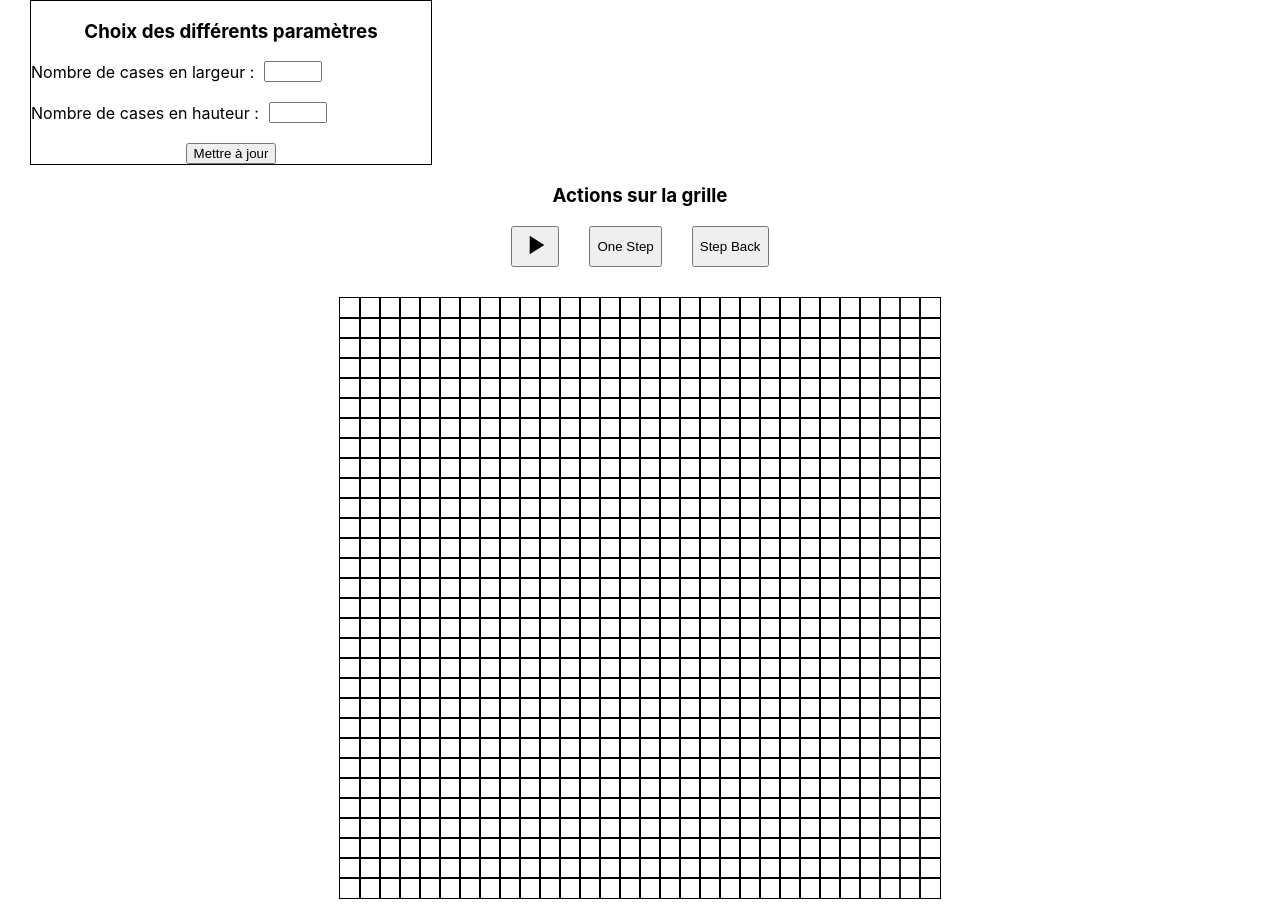
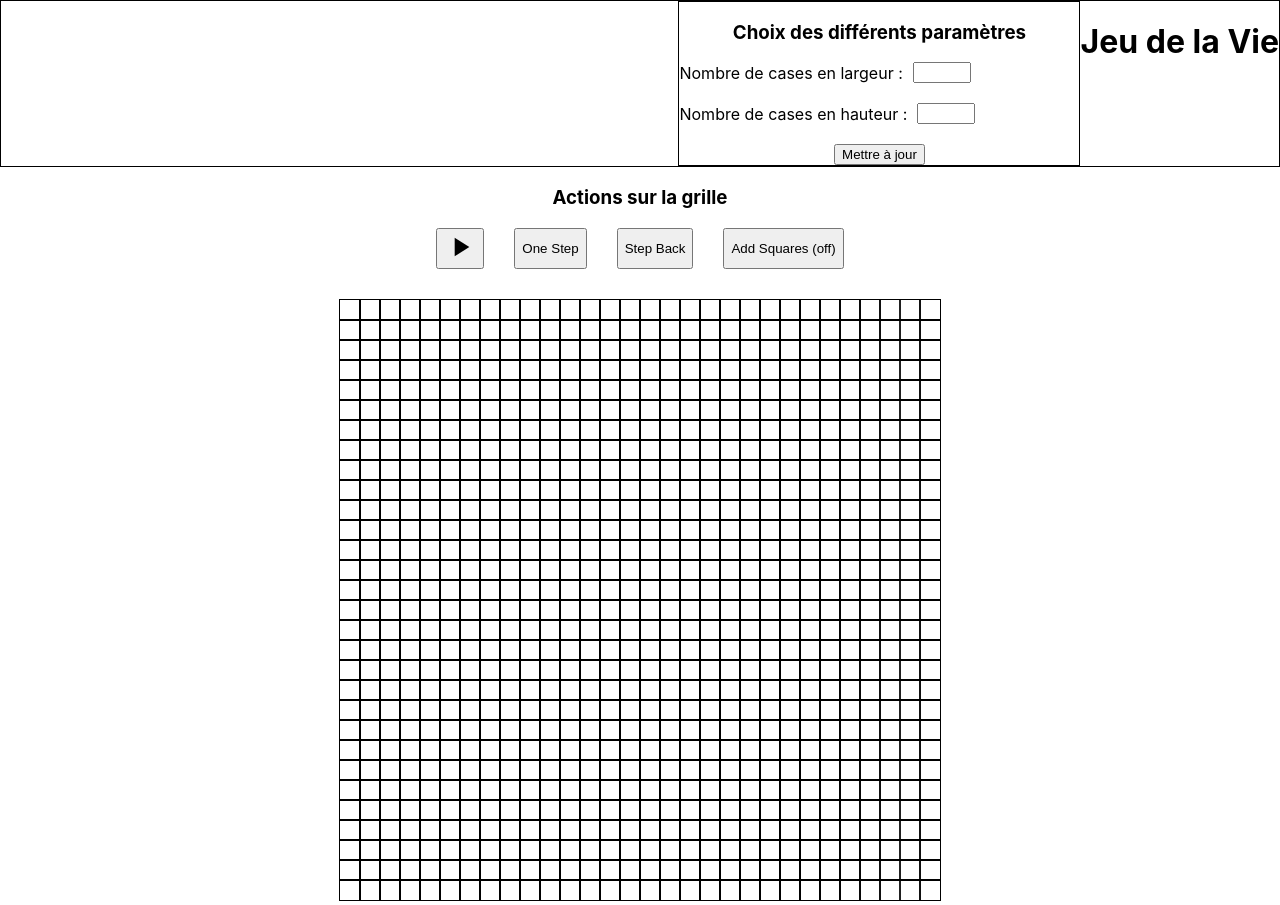
Before and after one commit to Corentin648/GameOfLifeWeb, a React (Create React App) app: page / in a window 1280 px wide. Built offline with nearby package versions, Linux system fonts and the light colour scheme.

Commit message:
ajout du bouton gérant l'ajout de cases

```diff
--- a/src/Quadrillage.js
+++ b/src/Quadrillage.js
@@ -18,7 +18,8 @@ class Quadrillage extends Component{
             changerCasesHauteur : '',   // nouveau nombre de cases en hauteur
             tailleCase : 20,   // taille d'une case
             start : false,   // la partie n'est pas lancée au départ
-            tailleChangee: false // indique si la taille de la grille vient d'être changée
+            tailleChangee: false, // indique si la taille de la grille vient d'être changée
+            addSquares: false   // indique si l'ajout de cases est activé
         }
 
         //localStorage.clear();
@@ -170,11 +171,12 @@ class Quadrillage extends Component{
         /* On ajoute le listener à la grille pour cliquer sur les cases */
         this.canvas.addEventListener('click', (event) => {
             event.stopPropagation();
+            if (this.state.addSquares) {
                 let input = event;
                 let canvasPosition = this.canvas.getBoundingClientRect();
                 let inputX = input.pageX - (canvasPosition.left + window.scrollX);
                 let inputY = input.pageY - (canvasPosition.top + window.scrollY);
-            let [i,j] = [Math.floor(inputX/this.state.tailleCase), Math.floor(inputY/this.state.tailleCase)];
+                let [i, j] = [Math.floor(inputX / this.state.tailleCase), Math.floor(inputY / this.state.tailleCase)];
                 if (this.matrice[i][j] === 0) {
                     this.pinceau.fillStyle = '#000000';
                     this.pinceau.fillRect(i * this.state.tailleCase + 1, j * this.state.tailleCase + 1, this.pinceau.canvas.width / this.state.casesLargeur - 2, this.pinceau.canvas.height / this.state.casesHauteur - 2);
@@ -183,6 +185,7 @@ class Quadrillage extends Component{
                     this.pinceau.fillStyle = '#FFFFFF';
                     this.pinceau.fillRect(i * this.state.tailleCase + 1, j * this.state.tailleCase + 1, this.pinceau.canvas.width / this.state.casesLargeur - 2, this.pinceau.canvas.height / this.state.casesHauteur - 2);
                     this.matrice[i][j] = 0;
+                }
             }
         }, false);
 
@@ -257,6 +260,21 @@ class Quadrillage extends Component{
         }
     }
 
+    handlerBoutonAddSquares = () => {
+        const bouton = document.getElementById("boutonAddSquares");
+        if (this.state.addSquares){
+            this.setState({
+                addSquares: false
+            })
+            bouton.textContent = "Add Squares (off)";
+        } else {
+            this.setState({
+                addSquares: true
+            })
+            bouton.textContent = "Add Squares (on)";
+        }
+    }
+
     handlerChangerTailleEcran = (event) => {
         const nouvelleLargeur = parseInt(this.state.changerCasesLargeur);
         const nouvelleHauteur = parseInt(this.state.changerCasesHauteur);
@@ -291,6 +309,8 @@ class Quadrillage extends Component{
     render(){
         return(
             <div>
+                <div style={{border: "1px solid black", display: "flex", flexDirection: "row-reverse"}}>
+                    <h1>Jeu de la Vie</h1>
                     <div style={{border: "1px solid black", marginLeft: "30px", display: "flex", flexDirection: "column", width: "400px"}}>
                         <h3>Choix des différents paramètres</h3>
                         <Form onSubmit={(event) => {this.handlerChangerTailleEcran(event); return false}}>
@@ -305,12 +325,14 @@ class Quadrillage extends Component{
                             <Button style={{marginTop: "20px"}} type="submit" variant="primary">Mettre à jour</Button>
                         </Form>
                     </div>
+                </div>
 
                 <h3>Actions sur la grille</h3>
                 <div style={{display: "flex", justifyContent: "center"}}>
                     <button onClick={() => this.handlerBoutonStart()}><Image id={"imagePlayButton"} src={require("./images/play_button.svg")} width={"32px"} height={"32px"}/></button>
                     <button style={{marginLeft: "30px"}} onClick={() => this.handlerBoutonOneStep()}>One Step</button>
                     <button style={{marginLeft: "30px"}} onClick={() => this.handlerBoutonStepBack()}>Step Back</button>
+                    <button id={"boutonAddSquares"} style={{marginLeft: "30px"}} onClick={() => this.handlerBoutonAddSquares()}>Add Squares (off)</button>
                 </div>
 
                 <canvas style={{display:" inline", marginTop: '30px', border: "1px solid black"}} ref={this.canvasRef} width={this.state.casesLargeur * this.state.tailleCase} height={this.state.casesHauteur * this.state.tailleCase} />
```
Lines whose indentation alone changed are shown as unchanged.
